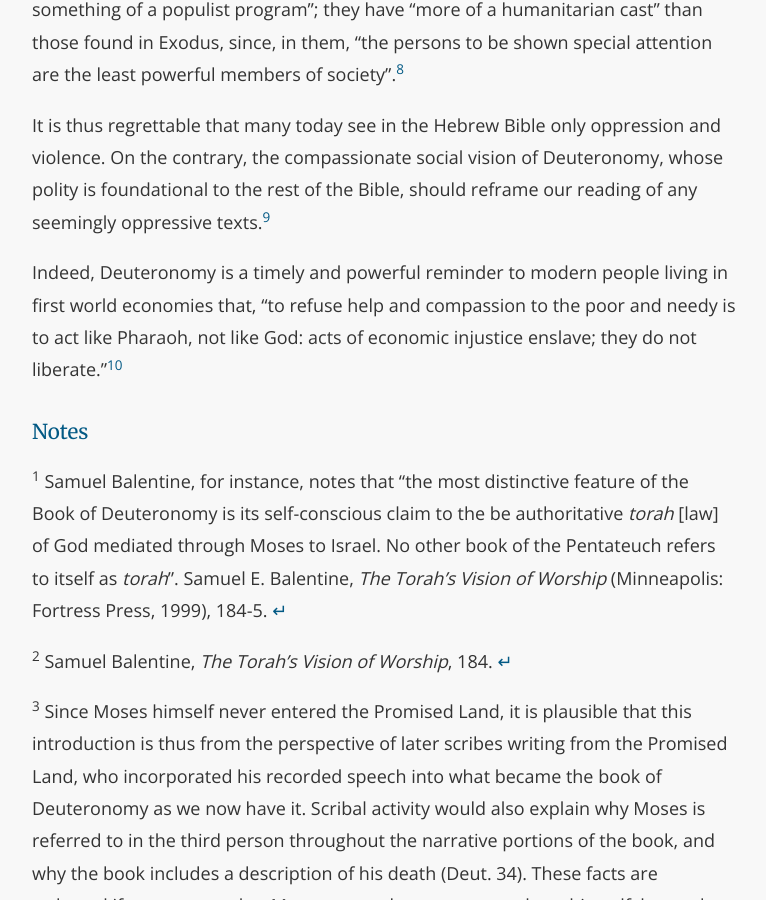
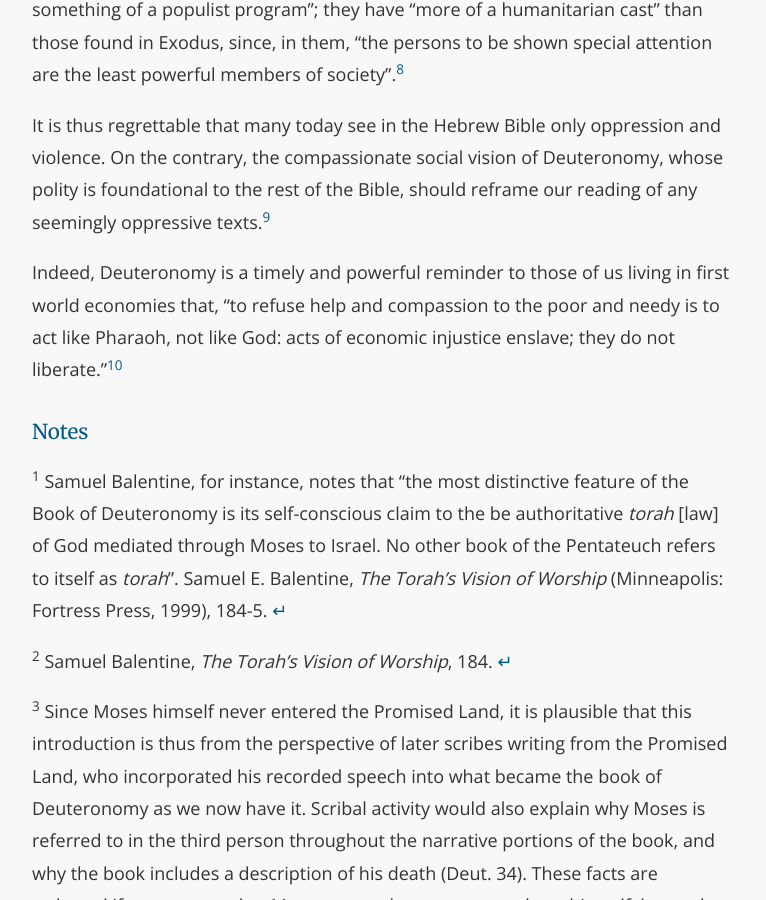
Before and after one commit to second-breakfast/second-breakfast.github.io, a Jekyll site: the page built from _posts/2020-05-02-deuteronomy.markdown, in a window 1280 px wide and 900 px high, scrolled down 4121 px. Shown: the whole window, without its empty margins (256-1022 px from the left). Built offline with Jekyll 4.4.1, drawn with Linux system fonts in a browser that asks for light colours.

Commit message:
Update Deuteronomy post

```diff
--- a/_posts/2020-05-02-deuteronomy.markdown
+++ b/_posts/2020-05-02-deuteronomy.markdown
@@ -55,7 +55,7 @@ In the laws in Deuteronomy, then, we see an undeniably strong theme of compassio
 
 It is thus regrettable that many today see in the Hebrew Bible only oppression and violence. On the contrary, the compassionate social vision of Deuteronomy, whose polity is foundational to the rest of the Bible, should reframe our reading of any seemingly oppressive texts.<sup id="a9">[9](#f9)</sup>
 
-Indeed, Deuteronomy is a timely and powerful reminder to modern people living in first world economies that, “to refuse help and compassion to the poor and needy is to act like Pharaoh, not like God: acts of economic injustice enslave; they do not liberate.”<sup id="a10">[10](#f10)</sup>
+Indeed, Deuteronomy is a timely and powerful reminder to those of us living in first world economies that, “to refuse help and compassion to the poor and needy is to act like Pharaoh, not like God: acts of economic injustice enslave; they do not liberate.”<sup id="a10">[10](#f10)</sup>
 
 ### Notes
 <sup id="f1">1</sup> Samuel Balentine, for instance, notes that “the most distinctive feature of the Book of Deuteronomy is its self-conscious claim to the be authoritative *torah* [law] of God mediated through Moses to Israel. No other book of the Pentateuch refers to itself as *torah*”. Samuel E. Balentine, *The Torah’s Vision of Worship* (Minneapolis: Fortress Press, 1999), 184-5. [↵](#a1)
```
